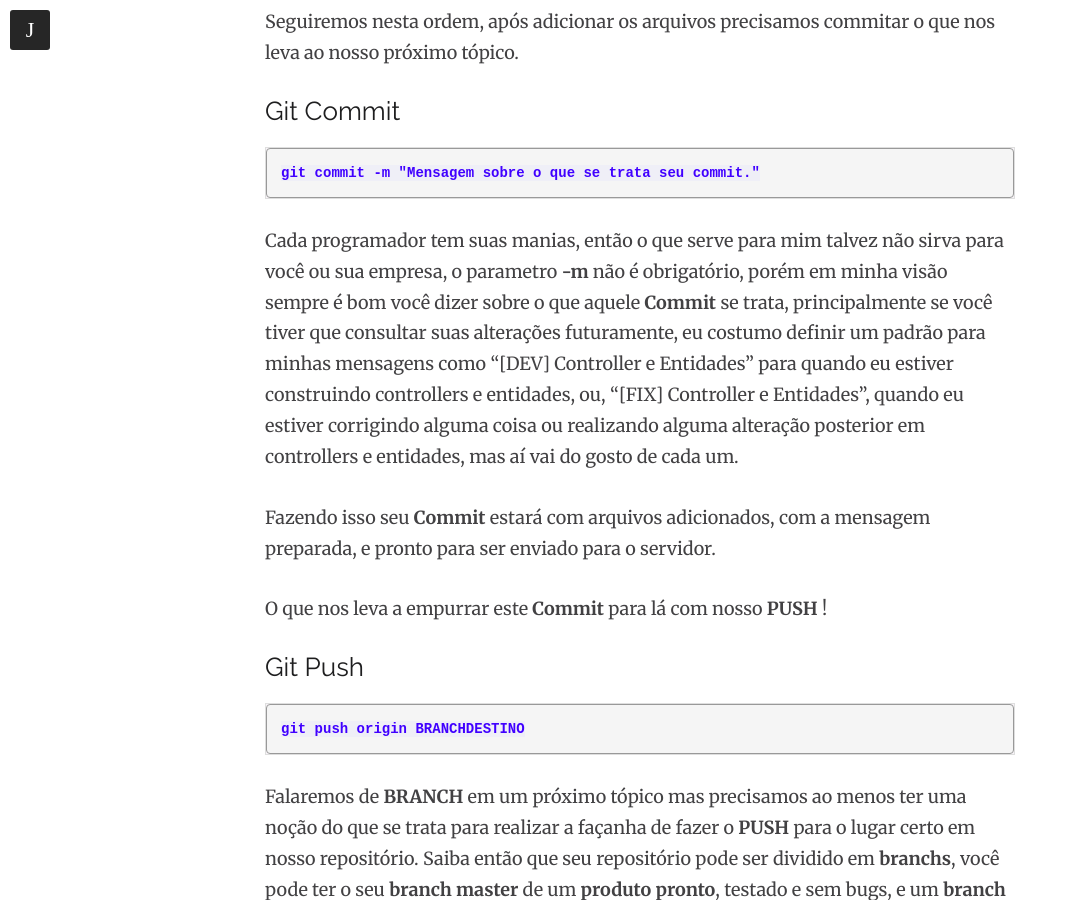
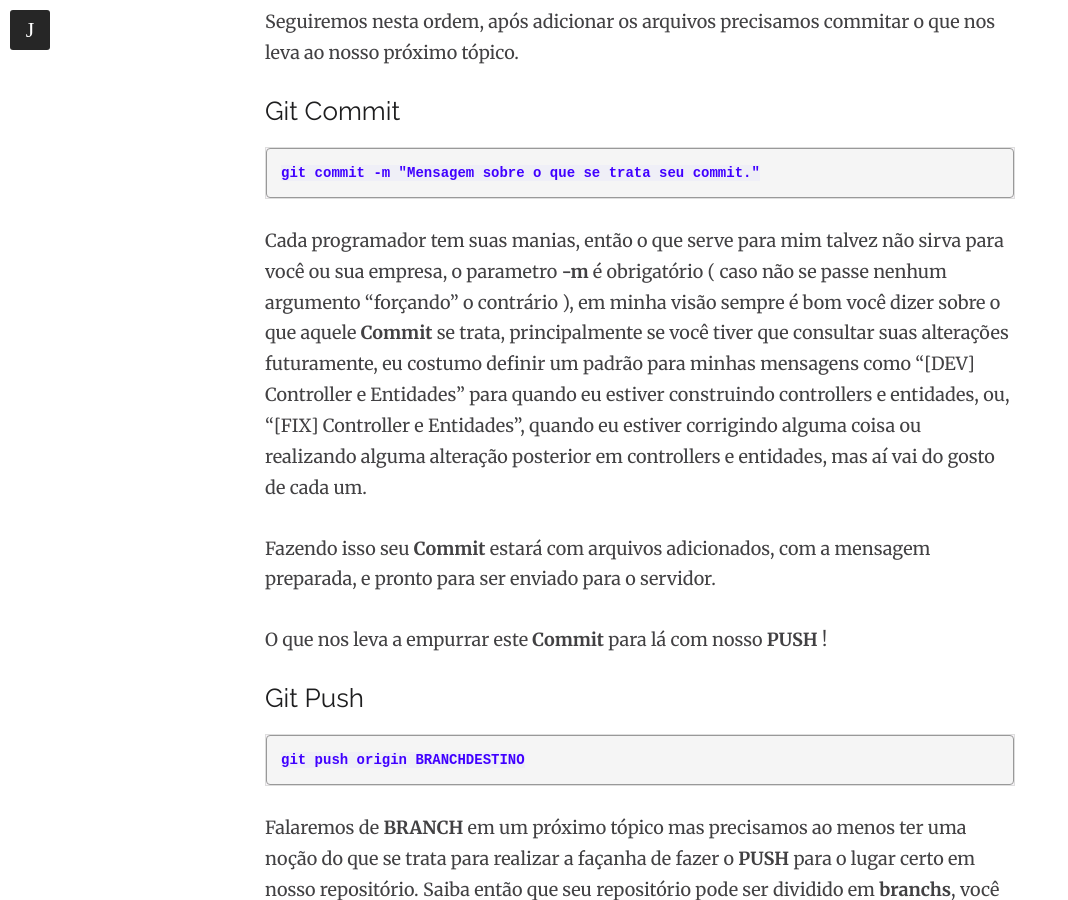
Before and after one commit to jhoemrs/old_theme, a Jekyll site: the page built from _posts/2016-02-02-aprimorandogit.md, in a window 1280 px wide and 900 px high, scrolled down 4263 px. Shown: the whole window, without its empty margins (0-1068 px from the left). Built offline with Jekyll 4.4.1, drawn with Linux system fonts in a browser that asks for light colours; nearby versions of some CDN libraries; comment, search, counter and statistics services are not loaded.

Commit message:
Fix Mensagem Post.

```diff
--- a/_posts/2016-02-02-aprimorandogit.md
+++ b/_posts/2016-02-02-aprimorandogit.md
@@ -92,7 +92,7 @@ Git Commit
 git commit -m "Mensagem sobre o que se trata seu commit."
 {% endhighlight %}
 
-Cada programador tem suas manias, então o que serve para mim talvez não sirva para você ou sua empresa, o parametro **-m** não é obrigatório, porém em minha visão sempre é bom você dizer sobre o que aquele **Commit** se trata, principalmente se você tiver que consultar suas alterações futuramente, eu costumo definir um padrão para minhas mensagens como "[DEV] Controller e Entidades" para quando eu estiver construindo controllers e entidades, ou, "[FIX] Controller e Entidades", quando eu estiver corrigindo alguma coisa ou realizando alguma alteração posterior em controllers e entidades, mas aí vai do gosto de cada um.
+Cada programador tem suas manias, então o que serve para mim talvez não sirva para você ou sua empresa, o parametro **-m** é obrigatório ( caso não se passe nenhum argumento "forçando" o contrário ), em minha visão sempre é bom você dizer sobre o que aquele **Commit** se trata, principalmente se você tiver que consultar suas alterações futuramente, eu costumo definir um padrão para minhas mensagens como "[DEV] Controller e Entidades" para quando eu estiver construindo controllers e entidades, ou, "[FIX] Controller e Entidades", quando eu estiver corrigindo alguma coisa ou realizando alguma alteração posterior em controllers e entidades, mas aí vai do gosto de cada um.
 
 Fazendo isso seu **Commit** estará com arquivos adicionados, com a mensagem preparada, e pronto para ser enviado para o servidor.
 
```
